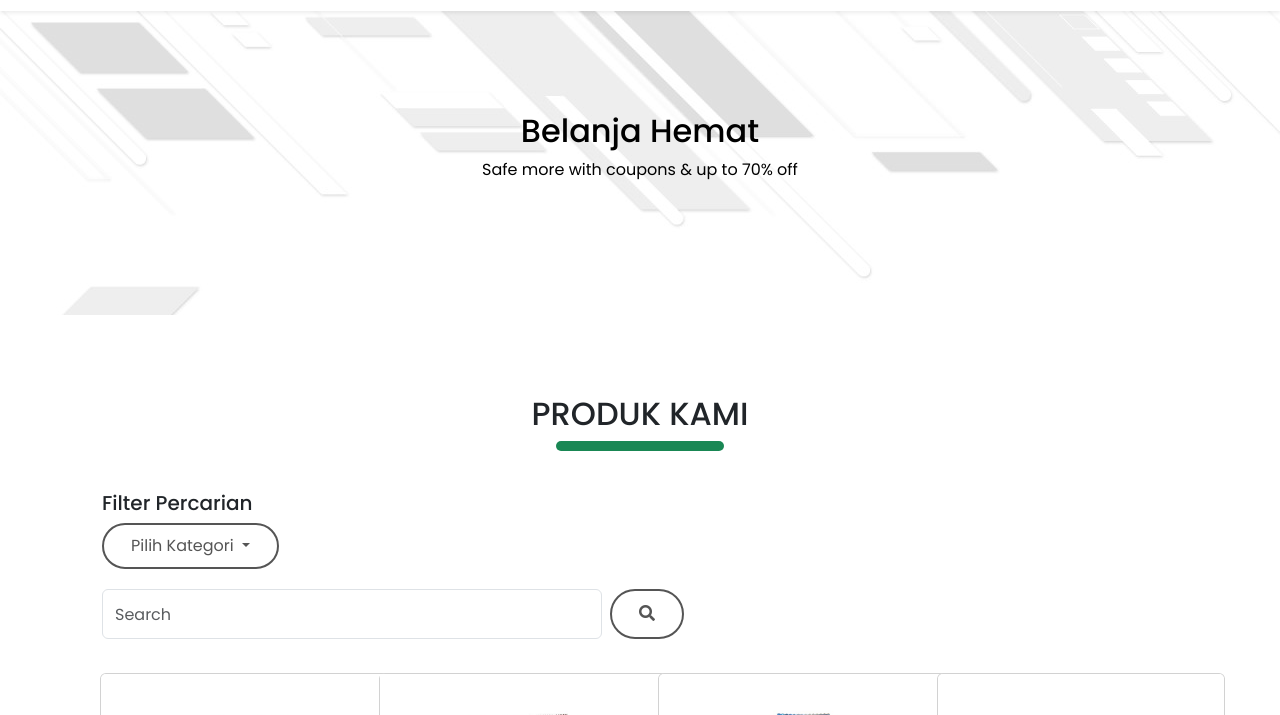
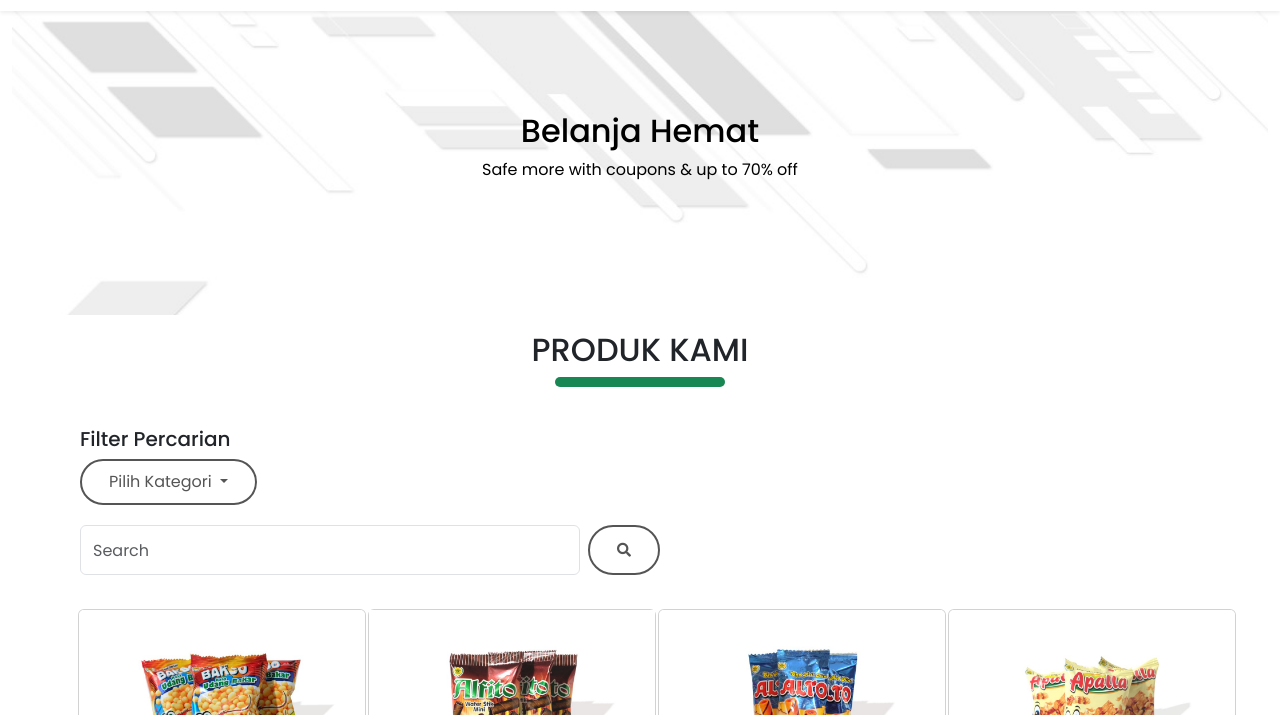
Before and after one commit to khvsn/upindo-bootstrap, a plain HTML site: page shop.html in a window 1280 px wide. Shown: the part 85-800 px from the top of the page. Drawn offline with nearby package versions, Linux system fonts and the light colour scheme; a web font is replaced by a local one.

Commit message:
shop selesai

```diff
--- a/shop.html
+++ b/shop.html
@@ -48,20 +48,25 @@
   </nav>
   <!-- end of navbar -->
 
+<div class="container-fluid">
+  <div class="row mb-3">
+    <div class="col-md-12">
         <!-- section hero start -->
         <section id="page-header">
           <h2>Belanja Hemat</h2>
           <p>Safe more with coupons & up to 70% off</p>
         </section>
         <!-- section hero end -->
+    </div>
+  </div>
 
-  <!-- Start Produk Kami -->
-  <div class = "container" style="padding-top: 10vh;">
+  <div class="row mx-5">
     <div class = "title text-center">
       <h2>PRODUK KAMI</h2>
       <div class="custom-horizontal-line"></div>
     </div>
     <div class = "row g-0">
+      <div class="col-md-8">
         <div style="padding-top: 40px; padding-bottom: 20px; margin-left: 20px;">
           <h5>Filter Percarian</h5>
             <div class="dropdown-center">
@@ -75,9 +80,13 @@
               </ul>
             </div>
         </div>
+      </div>
+      <div class="col-md-4">
+
+      </div>
       <form class="pb-3 d-flex">
         <input class="form-control me-2" type="search" placeholder="Search" aria-label="Search" style="margin-left: 20px; width: 500px; height: 50px;">
-          <button class="btn btn-outline-success" type="submit"><i class="fas fa-search"></i></button>
+        <button class="btn btn-sm btn-outline-success" type="submit"><i class="fas fa-search"></i></button>
       </form>
 <!-- bagian foto produk -->
 
@@ -90,7 +99,7 @@
       <span class = "fw-bold">Rp. Harga</span>
       <p class="card-text">Keterangan Barang.</p>
       <a href="detail.html" class="btn btn-primary">Lihat Barang</a>
-            <a href="#" class="btn btn-primary"><i class="fas fa-shopping-cart"></i></span></a>
+      <a href="#" class="btn  btn-primary "><i class="fas fa-shopping-cart"></i></span></a>
     </div>
 </div>
 </div>
@@ -192,15 +201,18 @@
   </div>
 </div>
 </div>
-  </div>
-  <!-- end Produk Kami -->
+</div><!---Tutup Div Row-->
+
 <!-- pagination section start-->
 <div class="text-center">
 <button class="btn btn-primary me-md-4" type="button"><i class="fas fa-arrow-left"></i></button>
 <button class="btn btn-primary" type="button"><i class="fas fa-arrow-right"></i></button>
 </div>
   </div>
-  <!-- pagination section end-->
+
+</div>
+
+
 
   <!-- Footer  -->
   <footer class="mt-5">
```
Lines whose indentation alone changed are shown as unchanged.
